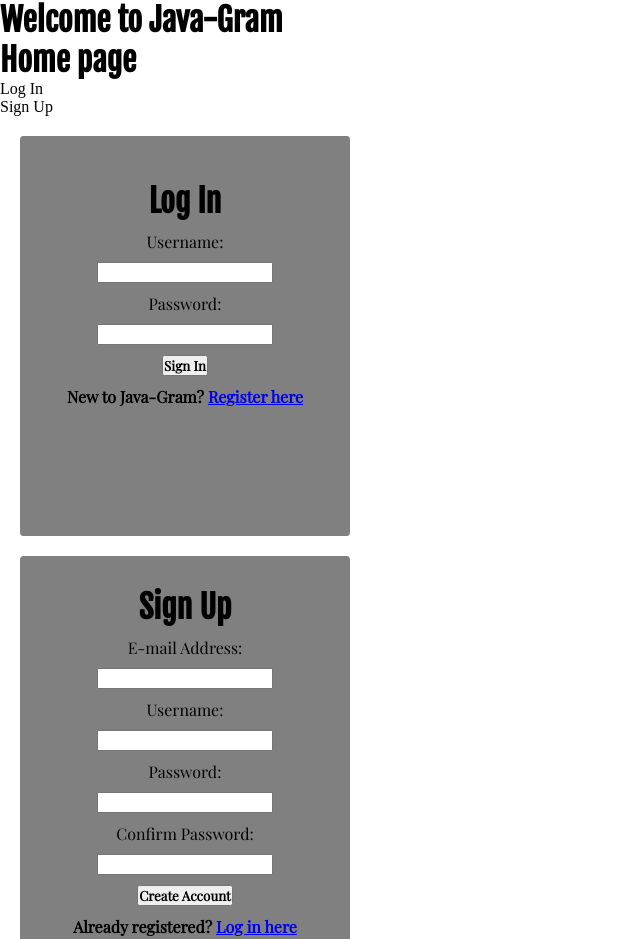
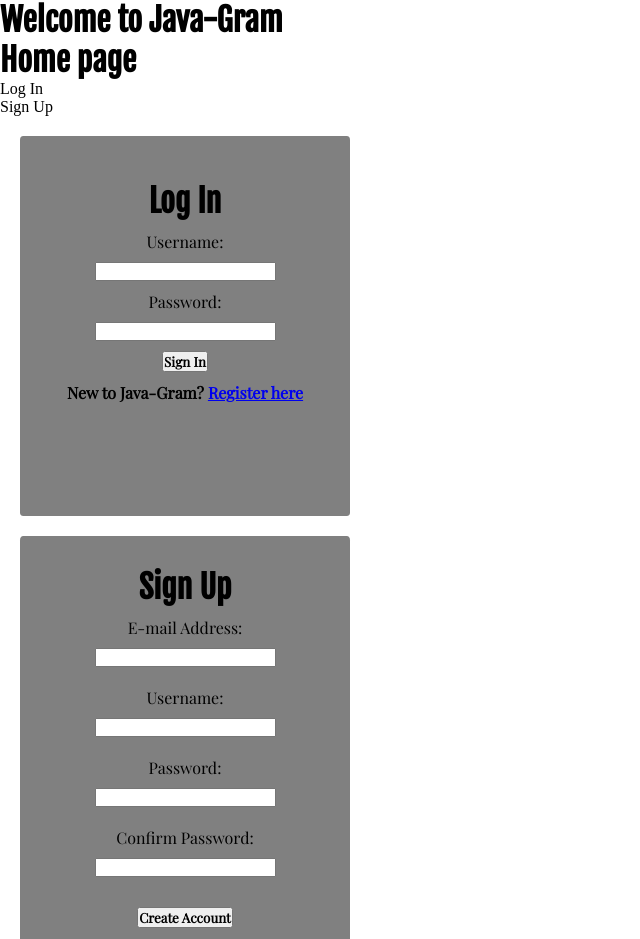
Before and after one commit to MattHammond94/Java-Gram, a React (Vite) app in the folder frontend/: page / in a window 1280 px wide. Shown: the top 939 px of the page, without its empty margins (0-640 px from the left). Built offline with nearby package versions, Linux system fonts and the light colour scheme.

Commit message:
Add SignUpValidator funct - Validate signUpForm componenet

```diff
--- a/frontend/src/components/LogInForm.jsx
+++ b/frontend/src/components/LogInForm.jsx
@@ -44,7 +44,7 @@ const LogInForm = () => {
   }
 
   return (
-    <div className="login-form">
+    <div className="formTemplate">
       <form onSubmit={ submitHandler }>
         <h1>Log In</h1>
           <label>Username:</label>
--- a/frontend/src/components/SignUpForm.jsx
+++ b/frontend/src/components/SignUpForm.jsx
@@ -3,50 +3,62 @@ import { useNavigate } from 'react-router-dom';
 import { useCreateUserMutation } from '../slices/usersApiSlice';
 import { setCredentials } from '../slices/authSlice';
 import { useDispatch } from 'react-redux';
+import signUpValidator from '../inputValidators/SignUpValidator';
 
 import Loader from '../components/Loader';
 
 const SignUpForm = () => {
-  const [email, setEmail] = useState('');
-  const [username, setUsername] = useState('');
-  const [password, setPassword] = useState('');
-  const [confirmPassword, setConfirmPassword] = useState('');
-  const [error, setError] = useState('')
+  const initialState = { email: '', username: '', password: '', confirmPassword: '' }
+  const [formValues, setFormValues] = useState(initialState);
+  const [errorMessages, setErrorMessages] = useState({});
+  const [apiError, setApiError] = useState('');
 
   const navigate = useNavigate();
   const dispatch = useDispatch();
 
   const [newUser, { isLoading }] = useCreateUserMutation();
 
+  const handleChange = (e) => {
+    const { name, value  } = e.target
+    setFormValues({ ...formValues, [name]: value });
+  }
+
   const submitHandler = async (e) => {
     e.preventDefault();
+    const errors = signUpValidator(formValues);
+    setErrorMessages(errors);
 
-    if (password !== confirmPassword) {
-      return setError('Passwords do not match');
-    }
-
-    try {
-      const response = await newUser({ email, username, password }).unwrap();
-      dispatch(setCredentials({...response}));
-      navigate('/feed')
-    } catch(err) {
-      setError(err?.data?.message || err.error);
+    if (Object.keys(errors).length === 0) {
+      try {
+        const email = formValues.email
+        const username = formValues.username
+        const password = formValues.password
+        const response = await newUser({ email, username, password }).unwrap();
+        dispatch(setCredentials({...response}));
+        navigate('/feed')
+      } catch(err) {
+        setApiError(err?.data?.message || err.error);
+      }
     }
   }
 
   return (
-    <div className="login-form" style={{ height: '420px'}}>
+    <div className="formTemplate" style={{ height: '420px'}}>
       <form onSubmit={ submitHandler } style={{ marginTop: '16px' }}>
         <h1>Sign Up</h1>
         <label>E-mail Address:</label>
-        <input type="text" name="email" value={ email } onChange={ (e) => setEmail(e.target.value) }/>
+        <input type="text" name="email" value={ formValues.email } onChange={ handleChange }/>
+        <p className='error'>{ errorMessages.email }</p>
         <label>Username:</label>
-        <input type="text" name="username" value={ username } onChange={ (e) => setUsername(e.target.value) }/>
+        <input type="text" name="username" value={ formValues.username } onChange={ handleChange }/>
+        <p className='error'>{ errorMessages.username }</p>
         <label>Password:</label>
-        <input type="password" name="password" value={ password } onChange={ (e) => setPassword(e.target.value) }/>
+        <input type="password" name="password" value={ formValues.password } onChange={ handleChange }/>
+        <p className='error'>{ errorMessages.password }</p>
         <label>Confirm Password:</label>
-        <input type="password" name="confirmPassword" value={ confirmPassword } onChange={ (e) => setConfirmPassword(e.target.value) }/>
-        { error && <p className='error'>{error}</p> }
+        <input type="password" name="confirmPassword" value={ formValues.confirmPassword } onChange={ handleChange }/>
+        <p className='error'>{ errorMessages.confirmPassword }</p>
+        <p className='error'>{ apiError }</p>
         { isLoading ? <button disabled><Loader /></button> : <button>Create Account</button> }
         <p>Already registered? <a href='/'>Log in here</a></p>
       </form>
--- a/frontend/src/index.css
+++ b/frontend/src/index.css
@@ -32,16 +32,16 @@ p, button, a {
   align-items: center;
 } */
 
-.login-form {
+.formTemplate {
   margin: 20px;
   background-color: grey;
   width: 300px;
-  height: 370px;
+  height: 350px;
   padding: 15px;
   border-radius: 1%;
 }
 
-.login-form form {
+.formTemplate form {
   margin-top: 30px;
   display: flex;
   flex-direction: column;
@@ -50,7 +50,7 @@ p, button, a {
   gap: 10px
 }
 
-.login-form label, .login-form input {
+.formTemplate label, .login-form input {
   font-family: var(--text-font);
 }
 
--- /dev/null
+++ b/frontend/src/inputValidators/SignUpValidator.js
@@ -0,0 +1,64 @@
+const signUpValidator = (values) => {
+  const errors = {}
+  const acceptedEmail = /^(([^<>()[\]\\.,;:\s@"]+(\.[^<>()[\]\\.,;:\s@"]+)*)|.(".+"))@((\[[0-9]{1,3}\.[0-9]{1,3}\.[0-9]{1,3}\.[0-9]{1,3}\])|(([a-zA-Z\-0-9]+\.)+[a-zA-Z]{2,}))$/;
+
+  if (values.email.length <= 0) {
+    errors.email = 'Please complete this field to continue.'
+  }
+
+  if (!acceptedEmail.test(values.email)) {
+    errors.email = 'Please input a valid email address.'
+  }
+
+  if (values.username.length <= 0) {
+    errors.username = 'Please complete this field to continue.'
+  }
+
+  if (values.username.length <= 3 ) {
+    errors.username = 'Username must contain more than 3 characters'
+  }
+
+  if (values.username.length > 20) {
+    errors.username = 'Username cannot exceed 20 characters.'
+  }
+
+  if (/\s/g.test(values.username)) {
+    errors.username = 'Username cannot include any spaces.'
+  }
+
+  if (/\W/.test(values.username)) {
+    errors.username = 'Username cannot include any special characters.'
+  }
+
+  if (values.password.length <= 10) {
+    errors.password = 'Password must exceed 12 characters.'
+  }
+
+  if (values.password.length > 20) {
+    errors.password = 'Password cannot contain more than 20 characters.'
+  }
+
+  if (!/[A-Z]/g.test(values.password)) {
+    errors.password = 'Password must contain at least one uppercase character.'
+  }
+
+  if (/\s/g.test(values.password)) {
+    errors.password = 'Password cannot contain any spaces.'
+  }
+
+  if (!/\W/.test(values.password)) {
+    errors.password = 'Password must contain a special character.'
+  }
+
+  if (values.confirmPassword <= 0) {
+    errors.confirmPassword = 'Please complete this field to continue.'
+  }
+
+  if (values.password !== values.confirmPassword) {
+    errors.confirmPassword = 'Passwords do not match'
+  }
+
+  return errors;
+}
+
+export default signUpValidator;
```
